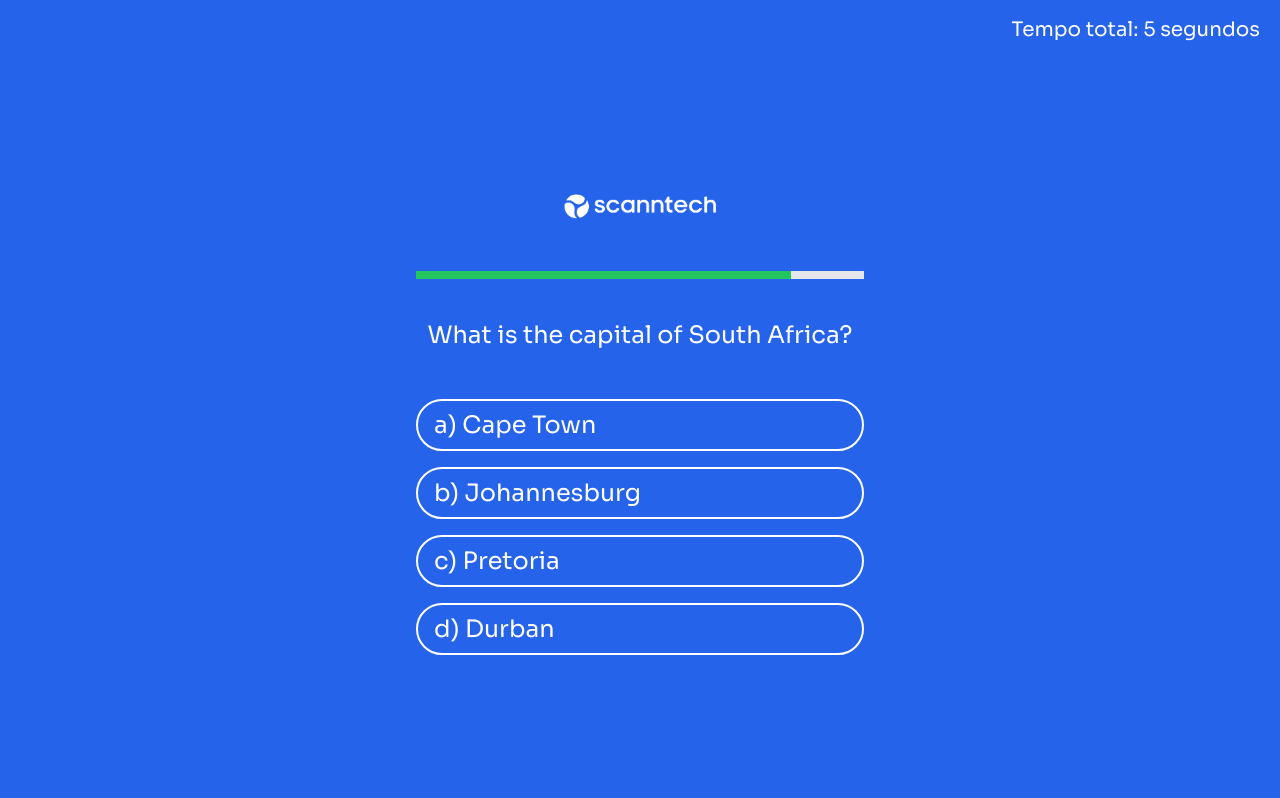
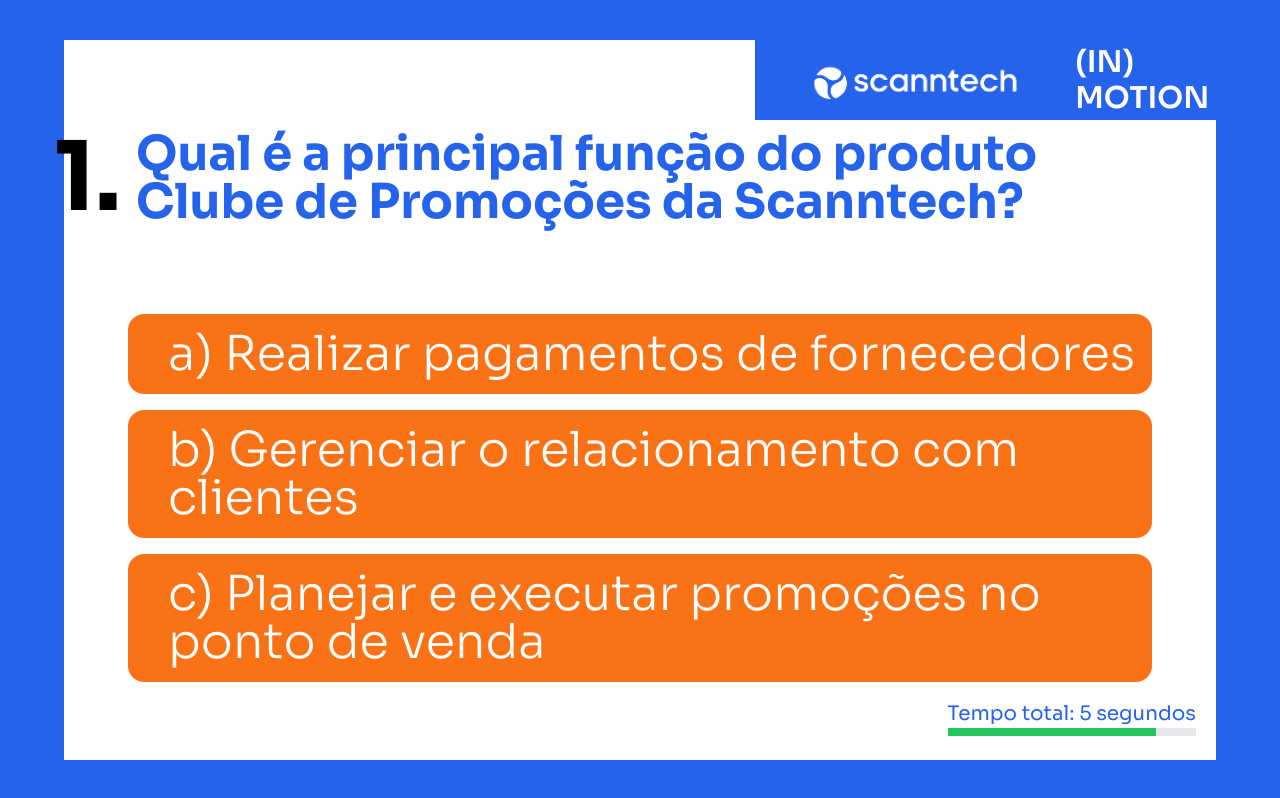
Before and after one commit to douglas-yokomizo/quiz-with-dashboard, a Next.js app: page /quiz in a window 1280 px wide. Built offline with nearby package versions, Linux system fonts and the light colour scheme.

Commit message:
refactor: update quiz layout to match design and new questions

```diff
--- a/src/app/data/questions.ts
+++ b/src/app/data/questions.ts
@@ -1,92 +1,168 @@
 export const questions = [
   {
     id: 1,
-    question: "What is the capital of France?",
-    options: ["New York", "London", "Paris", "Dublin"],
-    answer: "Paris",
+    question: "A solução do canal indireto visa?",
+    options: [
+      "Dar visibilidade para a industria sobre a operação de sell out do distribuidor",
+      "Capacitar a industria a gerenciar melhor seus parceiros distribuidores",
+      "Capacitar diretamente o distribuidor, para ganhar mais agilidade e perfomance",
+    ],
+    answer:
+      "Capacitar diretamente o distribuidor, para ganhar mais agilidade e perfomance",
   },
   {
     id: 2,
-    question: "What is the capital of Ireland?",
-    options: ["New York", "London", "Paris", "Dublin"],
-    answer: "Dublin",
+    question:
+      "Para a industria é importante que seus parceiros distribuidores tenham acesso direto a Scanntech e por que:",
+    options: [
+      "Com isso a industria ganha agilidade e melhores resultados no mercado",
+      "Com isso não a industria não precisa capacitar seu time",
+      "Com isso a industria não precisa trabalhar dados",
+    ],
+    answer:
+      "Com isso a industria ganha agilidade e melhores resultados no mercado",
   },
   {
     id: 3,
-    question: "What is the capital of Germany?",
-    options: ["Berlin", "London", "Paris", "Rome"],
-    answer: "Berlin",
+    question: "O produto venda certa é:",
+    options: [
+      "Um relatório sobre resultado das promoções realizadas",
+      "Um relatório sobre ruptura que chega no e-mail",
+      "Um app com direcionais de venda para quem está no 'chão da loja'",
+    ],
+    answer: "Um app com direcionais de venda para quem está no 'chão da loja'",
   },
   {
     id: 4,
-    question: "What is the capital of Spain?",
-    options: ["Madrid", "London", "Paris", "Rome"],
-    answer: "Madrid",
+    question: "Os dados da Scanntech são uteis para qual area da industria",
+    options: [
+      "Comercial e Inteligência",
+      "Marketing e Comercial",
+      "Inteligência, comercial e Marketing",
+    ],
+    answer: "Inteligência, comercial e Marketing",
   },
   {
     id: 5,
-    question: "What is the capital of Italy?",
-    options: ["Berlin", "London", "Rome", "Paris"],
-    answer: "Rome",
+    question:
+      "Como o produto Scann Shot pode beneficiar uma empresa no setor varejista?",
+    options: [
+      "Fornecendo insights detalhados de uma categoria",
+      "Melhorando a gestão de promoções",
+      "Otimizando os estoques",
+    ],
+    answer: "Fornecendo insights detalhados de uma categoria",
   },
   {
     id: 6,
-    question: "What is the capital of Canada?",
-    options: ["Toronto", "Vancouver", "Ottawa", "Montreal"],
-    answer: "Ottawa",
+    question:
+      "Qual produto da Scanntech oferece planejamento, execução, pagamento e mensuração de promoções diretamente no ponto de venda?",
+    options: ["Scann Promo", "Clube de Promoções", "JBP 360º"],
+    answer: "Clube de Promoções",
   },
   {
     id: 7,
-    question: "What is the capital of Australia?",
-    options: ["Sydney", "Melbourne", "Canberra", "Brisbane"],
-    answer: "Canberra",
+    question:
+      "Como o produto JBP 360º pode ajudar uma empresa a fortalecer suas parcerias estratégicas?",
+    options: [
+      "Facilitando a colaboração com varejistas",
+      "Implementando programas de fidelidade",
+      "Desenvolvendo novos produtos",
+    ],
+    answer: "Facilitando a colaboração com varejistas",
   },
   {
     id: 8,
-    question: "What is the capital of Brazil?",
-    options: ["Sao Paulo", "Rio de Janeiro", "Brasilia", "Salvador"],
-    answer: "Brasilia",
+    question:
+      "Qual produto da Scanntech oferece uma visão dos principais indicadores e drivers na base total da Scanntech por UF, canal de distribuição, principais players e marcas?",
+    options: ["Scann Share", "Scann Price Scenarios", "Scann&OP"],
+    answer: "Scann Share",
   },
   {
     id: 9,
-    question: "What is the capital of China?",
-    options: ["Beijing", "Shanghai", "Hong Kong", "Guangzhou"],
-    answer: "Beijing",
+    question:
+      "Como o produto Scann Promo pode ajudar uma empresa durante períodos de baixa demanda?",
+    options: [
+      "Otimizando os investimentos em marketing",
+      "Reduzindo os preços dos produtos",
+      "Simulando o impacto de promoções",
+    ],
+    answer: "Simulando o impacto de promoções",
   },
   {
     id: 10,
-    question: "What is the capital of India?",
-    options: ["Mumbai", "Delhi", "Kolkata", "Chennai"],
-    answer: "Delhi",
+    question:
+      "Qual produto da Scanntech permite planejar, executar, pagar e mensurar promoções diretamente no ponto de venda?",
+    options: ["Scann Price Scenarios", "Clube de Promoções", "Scann Promo"],
+    answer: "Clube de Promoções",
   },
   {
     id: 11,
-    question: "What is the capital of Japan?",
-    options: ["Tokyo", "Osaka", "Kyoto", "Yokohama"],
-    answer: "Tokyo",
+    question:
+      "Qual produto da Scanntech ajuda a otimizar os estoques no varejo e na indústria, melhorando rentabilidade, mix, ruptura e níveis de estoques?",
+    options: ["Scann Shot", "Clube de Promoções", "Scann&OP"],
+    answer: "Scann&OP",
   },
   {
     id: 12,
-    question: "What is the capital of Mexico?",
-    options: ["Mexico City", "Guadalajara", "Monterrey", "Cancun"],
-    answer: "Mexico City",
+    question:
+      "Como o produto Scann Price Scenarios pode ajudar uma empresa a definir estratégias de precificação?",
+    options: [
+      "Analisando a lucratividade dos produtos",
+      "Simulando diferentes cenários de preços",
+      "Monitorando a concorrência",
+    ],
+    answer: "Simulando diferentes cenários de preços",
   },
   {
     id: 13,
-    question: "What is the capital of Russia?",
-    options: ["Moscow", "Saint Petersburg", "Kazan", "Sochi"],
-    answer: "Moscow",
+    question:
+      "Qual é o principal benefício do produto Scann&OP para uma empresa na indústria?",
+    options: [
+      "Aumentar a produtividade da equipe",
+      "Reduzir o tempo de entrega dos produtos",
+      "Evitar faltas e excessos de estoque",
+    ],
+    answer: "Evitar faltas e excessos de estoque",
   },
   {
     id: 14,
-    question: "What is the capital of South Africa?",
-    options: ["Cape Town", "Johannesburg", "Pretoria", "Durban"],
-    answer: "Pretoria",
+    question:
+      "Qual é a principal função do produto Clube de Promoções da Scanntech?",
+    options: [
+      "Realizar pagamentos de fornecedores",
+      "Gerenciar o relacionamento com clientes",
+      "Planejar e executar promoções no ponto de venda",
+    ],
+    answer: "Planejar e executar promoções no ponto de venda",
   },
   {
     id: 15,
-    question: "What is the capital of United Kingdom?",
-    options: ["London", "Manchester", "Birmingham", "Glasgow"],
-    answer: "London",
+    question:
+      "Qual é o principal objetivo da solução ScannShopper da Scanntech?",
+    options: [
+      "Aumentar distribuição e visualizar em quais clientes você está ou não",
+      "Entender o comportamento do consumidor e o padrão de consumo",
+      "Monitorar a evolução do market share no mês a mês",
+    ],
+    answer: "Entender o comportamento do consumidor e o padrão de consumo",
+  },
+  {
+    id: 16,
+    question:
+      "Qual solução da Scanntech pode te auxiliar na gestão promocional, garantindo o preço correto negociado, otimizando a verba investida e viabilizando a customização das ativações por loja e produto?",
+    options: ["ScannPromo", "Clube de Promoções", "ScannPriceScenarios"],
+    answer: "Clube de Promoções",
+  },
+  {
+    id: 17,
+    question:
+      "A participação da indústria e varejo na plataforma Scanntech melhora o compreendimento de todos sobre o mercado, com informações ágeis e granulares, táticas e estratégicas, em um processo totalmente digitalizado. Quais critérios uma loja precisa cumprir para participar das plataformas Scanntech?",
+    options: [
+      "CNPJ e sistema de frente de caixa homologad",
+      "CNPJ e cadastro com no mínimo 10 indústrias",
+      "Sistema de frente de caixa homologado e no mínimo 3 checkouts",
+    ],
+    answer: "CNPJ e sistema de frente de caixa homologado",
   },
 ];
--- a/src/app/quiz/page.tsx
+++ b/src/app/quiz/page.tsx
@@ -3,7 +3,7 @@
 import { useRouter } from "next/navigation";
 import { questions } from "../data/questions";
 import { useQuiz } from "../contexts/QuizContext";
-import whiteLogo from "@/app/public/scanntech_logo.png";
+import logo from "@/app/public/scanntech_logo.png";
 import Image from "next/image";
 
 type Question = {
@@ -102,45 +102,62 @@
 
   return (
     <div className="flex flex-col justify-center items-center h-screen bg-blue-600">
-      <Image src={whiteLogo} alt="Empresa Logo" height={240} width={240} />
-      <div className="w-full max-w-md">
-        <div className="bg-gray-200 h-2 w-full mb-6">
-          <div
-            className={`${
-              remainingTime <= 10 ? "bg-red-500" : "bg-green-500"
-            } h-2 transition-all duration-1000`}
-            style={{ width: `${(remainingTime / 30) * 100}%` }}
-          />
+      <div className="bg-white relative pt-20 w-[90%] h-[90%] flex flex-col items-center justify-center">
+        <div className="flex text-white text-3xl font-semibold justify-end items-center bg-blue-600 w-2/5 h-[5rem] absolute top-0 right-0">
+          <Image src={logo} alt="Logo Scanntech" className="w-80 transform" />
+          <p>(IN) MOTION</p>
         </div>
-        {randomQuestions.length > 0 && (
-          <div>
-            <p className="text-white text-2xl flex justify-center items-center my-10">
-              {randomQuestions[currentIndex].question}
-            </p>
-            <div className="flex flex-col">
-              {randomQuestions[currentIndex].options.map((option, index) => (
-                <button
-                  key={option}
-                  className={`text-white text-2xl rounded-full border-2 text-left border-white p-2 pl-4 my-2 ${
-                    selectedAnswer === option
-                      ? isCorrectAnswer
-                        ? "bg-blue-500"
-                        : "bg-red-500"
-                      : ""
+        <div className="w-full max-w-screen-lg mb-20">
+          {randomQuestions.length > 0 && (
+            <div className="text-5xl w-full relative pt-5">
+              <span className="absolute text-8xl font-bold transform -translate-x-[110%] translate-y-0">
+                {currentIndex + 1}.
+              </span>
+              <div className="pl-2">
+                {" "}
+                <p
+                  className={`${
+                    randomQuestions[currentIndex].id === 17
+                      ? "text-3xl text-blue-600 font-bold mb-14 text-left"
+                      : "text-blue-600 text-left font-bold mb-20"
                   }`}
-                  onClick={() => handleSelectOption(option)}
                 >
-                  {String.fromCharCode(97 + index)}) {option}
-                </button>
-              ))}
-            </div>
-            <div className="fixed top-0 right-0 mr-5 mt-4">
-              <div className="text-white text-xl">
-                Tempo total: {totalTime} segundos{" "}
+                  {randomQuestions[currentIndex].question}
+                </p>
+              </div>
+              <div className="flex flex-col">
+                {randomQuestions[currentIndex].options.map((option, index) => (
+                  <button
+                    key={option}
+                    className={`text-white font-light rounded-[1rem] text-left py-4 pl-10 my-2 ${
+                      selectedAnswer === option
+                        ? isCorrectAnswer
+                          ? "bg-blue-600"
+                          : "bg-red-800"
+                        : "bg-orange-500"
+                    }`}
+                    onClick={() => handleSelectOption(option)}
+                  >
+                    {String.fromCharCode(97 + index)}) {option}
+                  </button>
+                ))}
               </div>
             </div>
+          )}
+        </div>
+        <div className="absolute right-0 bottom-0 mr-5 mt-4">
+          <div className="text-blue-600 text-xl">
+            Tempo total: {totalTime} segundos{" "}
           </div>
-        )}
+          <div className="bg-gray-200 h-2 w-full mb-6">
+            <div
+              className={`${
+                remainingTime <= 10 ? "bg-red-500" : "bg-green-500"
+              } h-2 transition-all duration-1000`}
+              style={{ width: `${(remainingTime / 30) * 100}%` }}
+            />
+          </div>
+        </div>
       </div>
     </div>
   );
```
